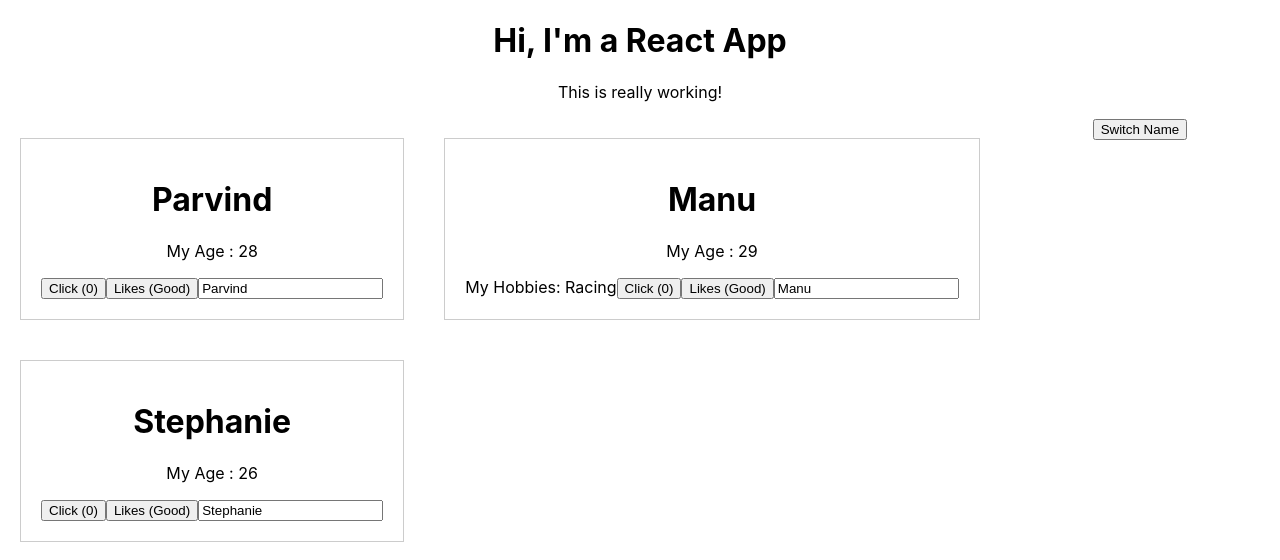
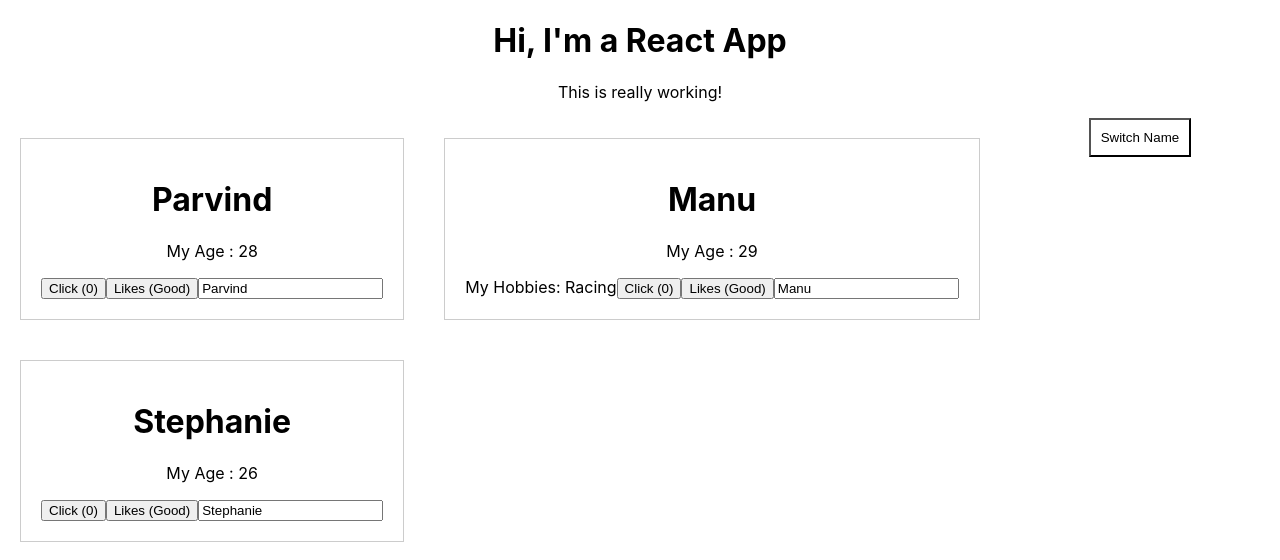
Before and after one commit to passion8stars/react-guide, a React (Create React App) app: page / in a window 1280 px wide. Shown: the top 560 px of the page. Built offline with nearby package versions, Linux system fonts and the light colour scheme.

Commit message:
Working with Inline Styles

```diff
--- a/src/App.js
+++ b/src/App.js
@@ -1,6 +1,7 @@
 import React, { Component } from 'react';
 import './App.css';
 import Person from './Person/Person';
+import { whileStatement } from '@babel/types';
 
 class App extends Component {
   state = {
@@ -36,11 +37,15 @@ class App extends Component {
   };
 
   render() {
+    const btnStyle={
+      backgroundColor:'white',
+      padding:'10px'
+    }
     return (
       <div className="App">
         <h1>Hi, I'm a React App</h1>
         <p>This is really working!</p>
-        <button onClick={this.switchNameHandler.bind(this,'Drupaler')}>Switch Name</button>
+        <button style={btnStyle} onClick={this.switchNameHandler.bind(this,'Drupaler')}>Switch Name</button>
         <Person
           name={this.state.persons[0].name}
           age={this.state.persons[0].age}
```
